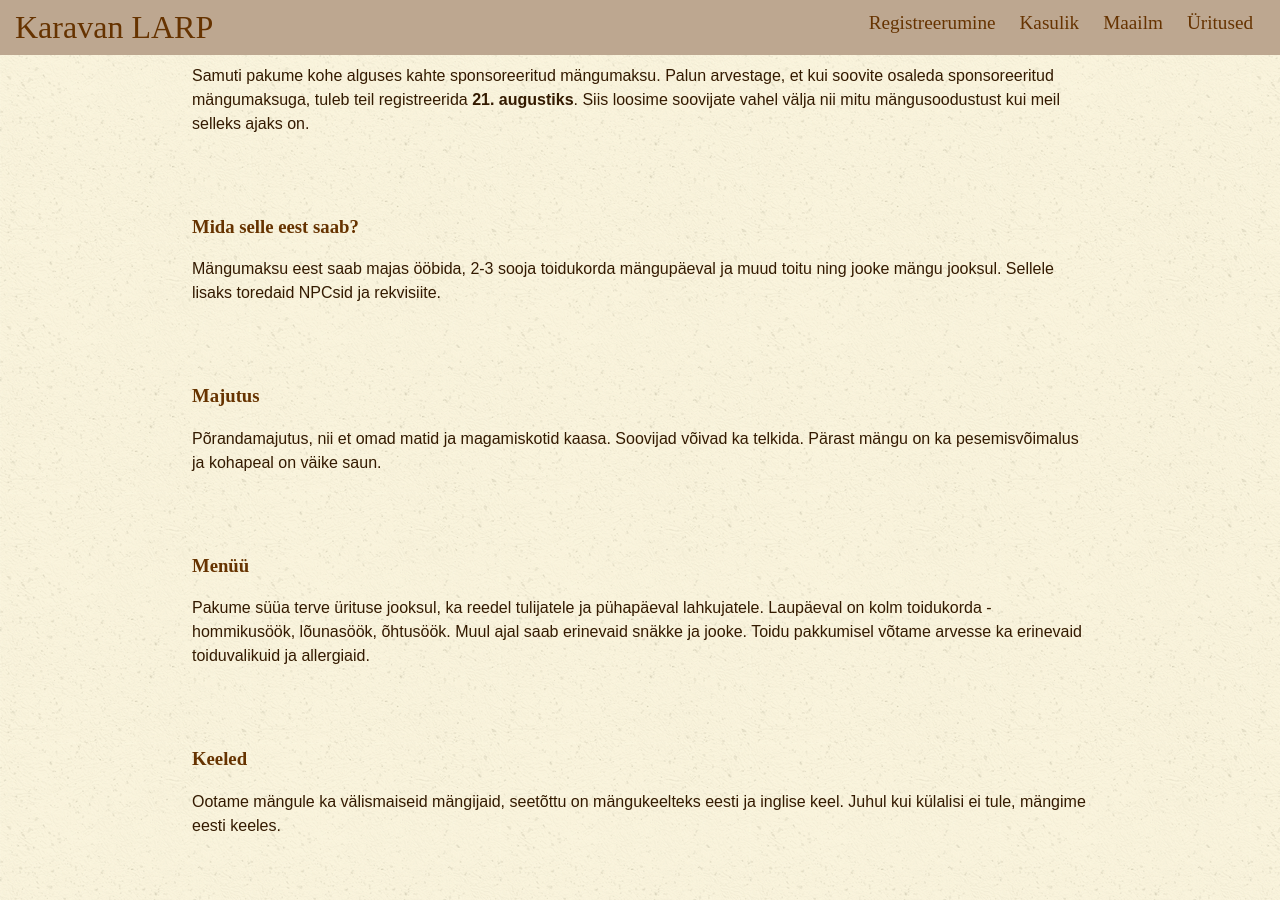
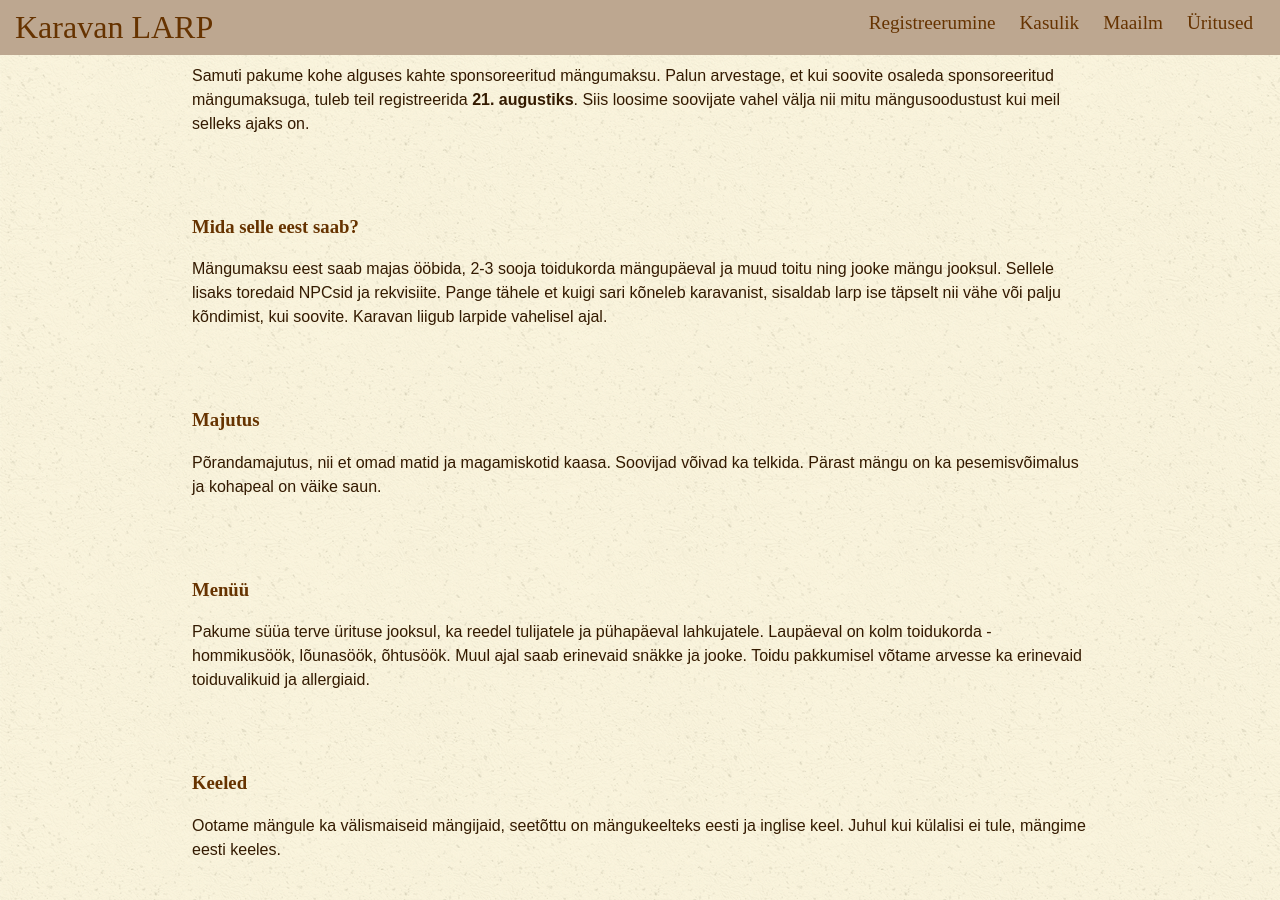
Before and after one commit to karavanlarp/karavanlarp.github.io, a Jekyll site: the page built from est/events/algus.md, in a window 1280 px wide and 900 px high, scrolled down 1757 px. Built offline with Jekyll 4.4.1, drawn with Linux system fonts in a browser that asks for light colours; some web fonts are replaced.

Commit message:
text update

```diff
--- a/est/events/algus.md
+++ b/est/events/algus.md
@@ -65,7 +65,7 @@ Samuti pakume kohe alguses kahte sponsoreeritud mängumaksu. Palun arvestage, et
 
 ###  Mida selle eest saab?
 
-Mängumaksu eest saab majas ööbida, 2-3 sooja toidukorda mängupäeval ja muud toitu ning jooke mängu jooksul. Sellele lisaks toredaid NPCsid ja rekvisiite.
+Mängumaksu eest saab majas ööbida, 2-3 sooja toidukorda mängupäeval ja muud toitu ning jooke mängu jooksul. Sellele lisaks toredaid NPCsid ja rekvisiite. Pange tähele et kuigi sari kõneleb karavanist, sisaldab larp ise täpselt nii vähe või palju kõndimist, kui soovite. Karavan liigub larpide vahelisel ajal.
 
 ### Majutus
 
```
